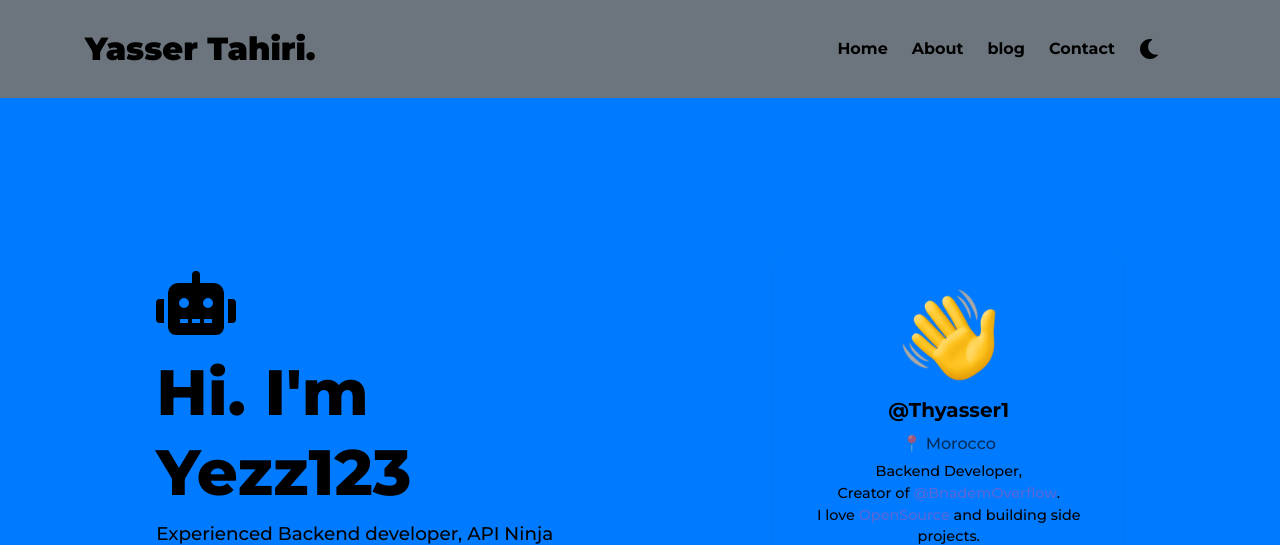
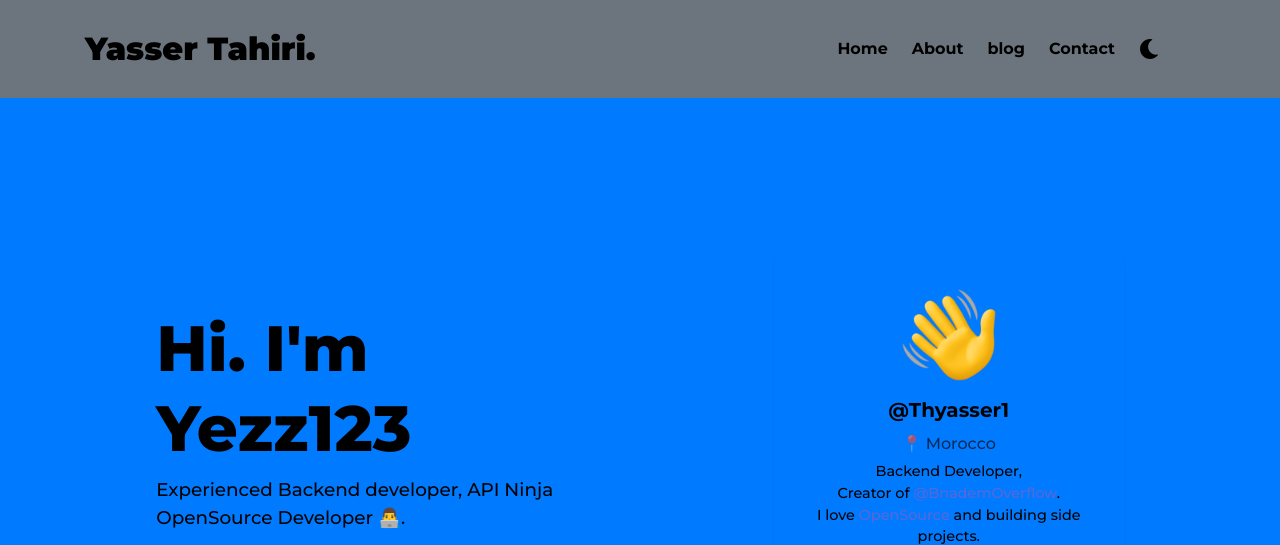
Before and after one commit to yezz123/yezz.me, a Gatsby site: page / in a window 1280 px wide. Shown: the top 545 px of the page. Built offline with nearby package versions, Linux system fonts and the light colour scheme; Gatsby itself is replaced by a stand-in of ours.

Commit message:
Fix : Hero Delete Emojies

```diff
--- a/src/components/landing/hero.js
+++ b/src/components/landing/hero.js
@@ -1,8 +1,6 @@
 import React from "react"
 import Image from "../image"
 import Links from "../links"
-import { FontAwesomeIcon } from "@fortawesome/react-fontawesome"
-import {faRobot } from "@fortawesome/free-solid-svg-icons"
 
 export default function Hero() {
   return (
@@ -12,11 +10,6 @@ export default function Hero() {
           {/* + Hero section: Left side */}
           <div className="col-lg-5 my-auto">
             <div className="hero-introduction">
-              <h1>
-                <span className="wave" role="img" aria-label="bounce">
-                  <FontAwesomeIcon icon={faRobot} className="mr-2" />{" "}
-                </span>
-              </h1>
               <h1>Hi. I'm Yezz123</h1>
               <p>
                 Experienced Backend developer, API Ninja OpenSource Developer
```
